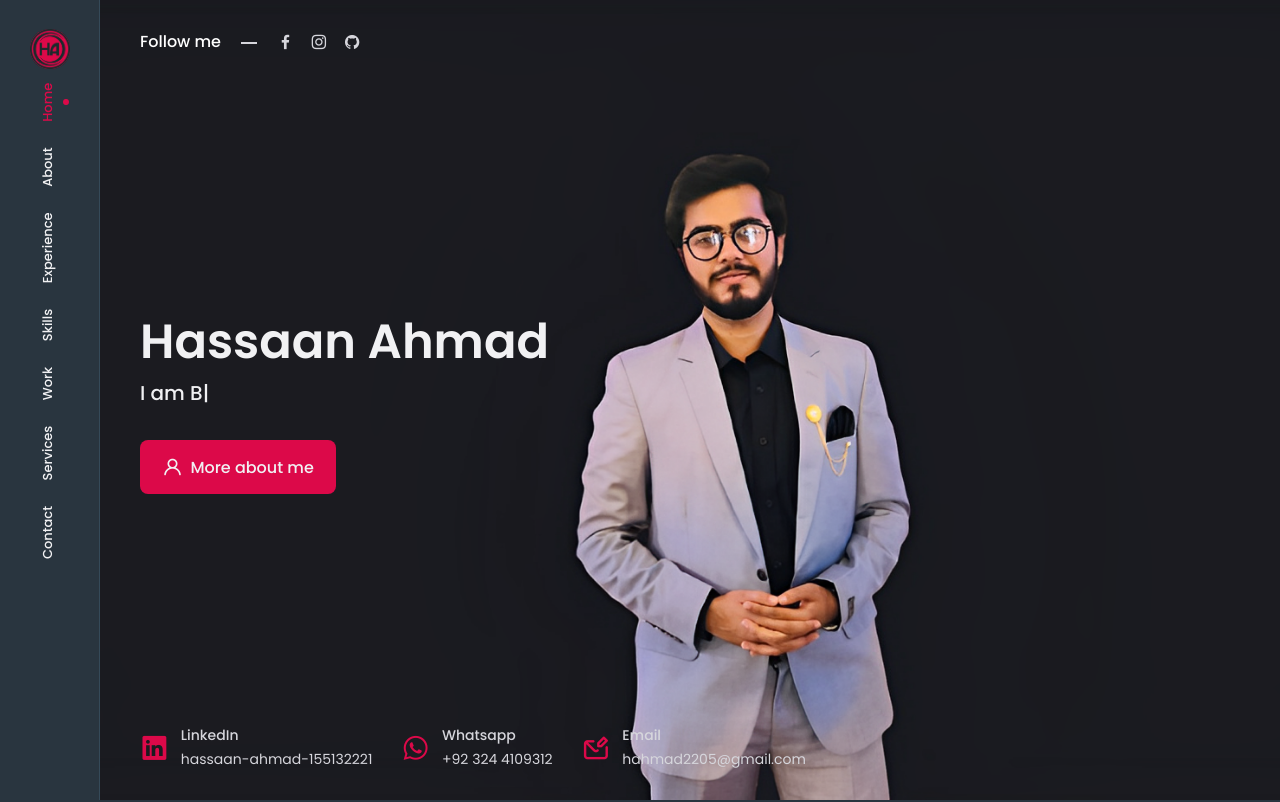
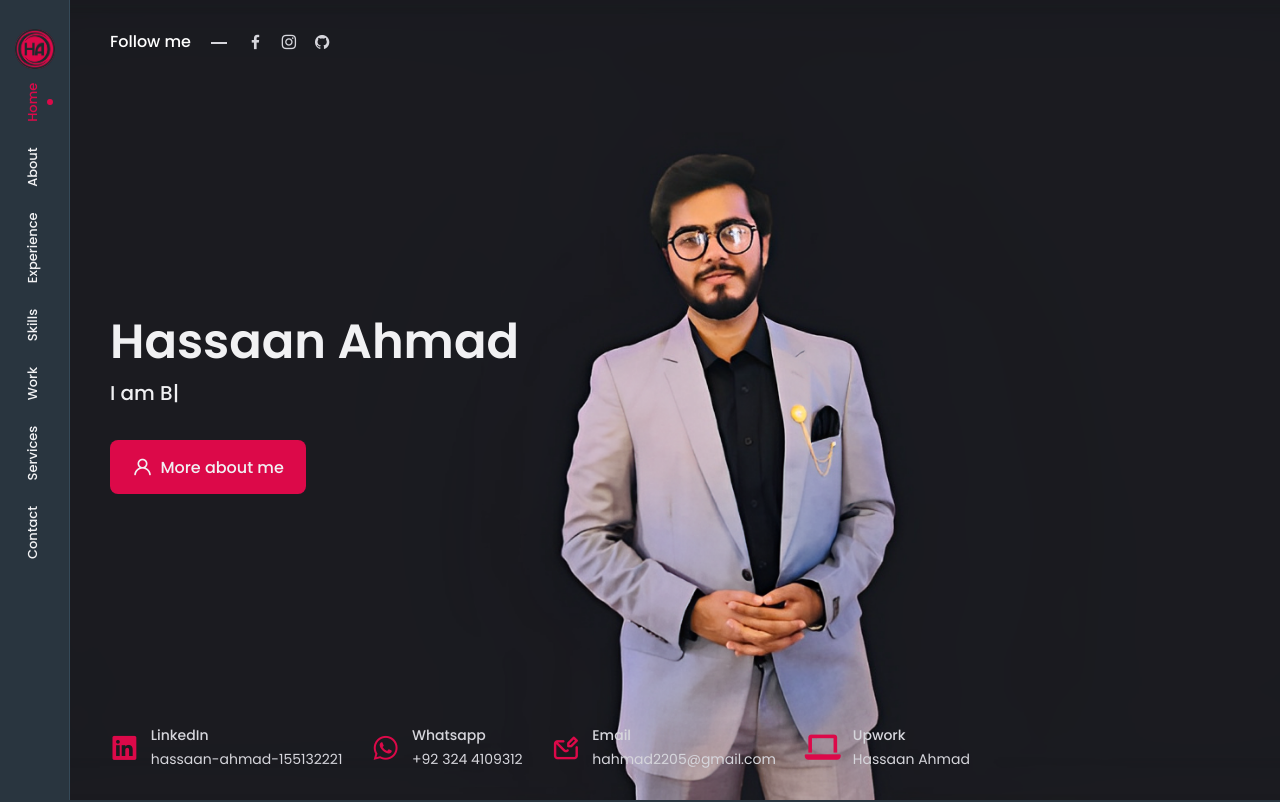
Before and after one commit to Hassaan0509/Hassaan0509.github.io, a plain HTML site: page index.html in a window 1280 px wide. Shown: the top 802 px of the page. Drawn offline with nearby package versions, Linux system fonts and the light colour scheme.

Commit message:
Accounts updated

```diff
--- a/assets/css/style.css
+++ b/assets/css/style.css
@@ -161,7 +161,7 @@ input {
 
 .sidebar {
   position: fixed;
-  width: 100px;
+  width: 70px;
   height: 100vh;
   background-color: var(--body-color);
   border-right: 1px solid var(--box-color);
@@ -208,8 +208,8 @@ input {
 
 .nav__link {
   float: right;
-  height: 100%;
-  line-height: 100px;
+  height: 120%;
+  line-height: 70px;
   padding: 0 0.8rem;
   color: var(--title-color);
   font-weight: var(--font-medium);
@@ -279,7 +279,7 @@ input {
 /*=============== MAIN ===============*/
 
 .main {
-  margin-left: 100px;
+  margin-left: 70px;
 }
 
 /*===== Home Section =====*/
@@ -1313,6 +1313,7 @@ textarea.input {
   .nav__link {
     padding: 1rem 0;
     line-height: 1.5;
+      height: 100%;
   }
 
   .nav__link.active-link::after,
--- a/index.html
+++ b/index.html
@@ -6,8 +6,15 @@
     <meta name="viewport" content="width=device-width, initial-scale=1.0" />
     <!--========== UNICONS ==========-->
     <link
+    rel="stylesheet"
+      href="https://unicons.iconscout.com/release/v4.0.0/css/line.css"
+      />
+
+
+      <!--========== FONT AWESOME ==========-->
+    <link
       rel="stylesheet"
-      href="https://unicons.iconscout.com/release/v4.0.0/css/line.css"
+      href="https://cdnjs.cloudflare.com/ajax/libs/font-awesome/6.0.0-beta3/css/all.min.css"
     />
 
     <!--========== BOXICONS ==========-->
@@ -173,6 +180,19 @@
                   target="_blank"
                   class="info__subtitle"
                   >hahmad2205@gmail.com</a
+                >
+              </div>
+            </div>
+
+            <div class="info__item">
+              <i class="fas fa-laptop info__icon"></i>
+              <div>
+                <h3 class="info__title">Upwork</h3>
+                <a
+                  href="https://www.upwork.com/freelancers/~01c89c2aba3391674f"
+                  target="_blank"
+                  class="info__subtitle"
+                  >Hassaan Ahmad</a
                 >
               </div>
             </div>
@@ -355,9 +375,7 @@
       <!--===== Skills =====-->
 
       <section class="skills section" id="skills">
-        <h2 data-heading="My Abilities" class="section__title">
-          My Skills
-        </h2>
+        <h2 data-heading="My Abilities" class="section__title">My Skills</h2>
 
         <div class="skills__container container grid">
           <div class="skills__tabs">
@@ -695,10 +713,10 @@
                 This innovative system facilitates efficient ordering, inventory
                 management, and communication between wholesale suppliers and
                 retail businesses. Retailers can browse a diverse catalog of
-                products, place orders in real-time, and track deliveries.
-                The platform also features analytics tools to help
-                both parties make data-driven decisions. With secure payment
-                processing and robust customer support.
+                products, place orders in real-time, and track deliveries. The
+                platform also features analytics tools to help both parties make
+                data-driven decisions. With secure payment processing and robust
+                customer support.
               </p>
               <ul class="details__info">
                 <li>Created <span>4 Sept 2022</span></li>
```
